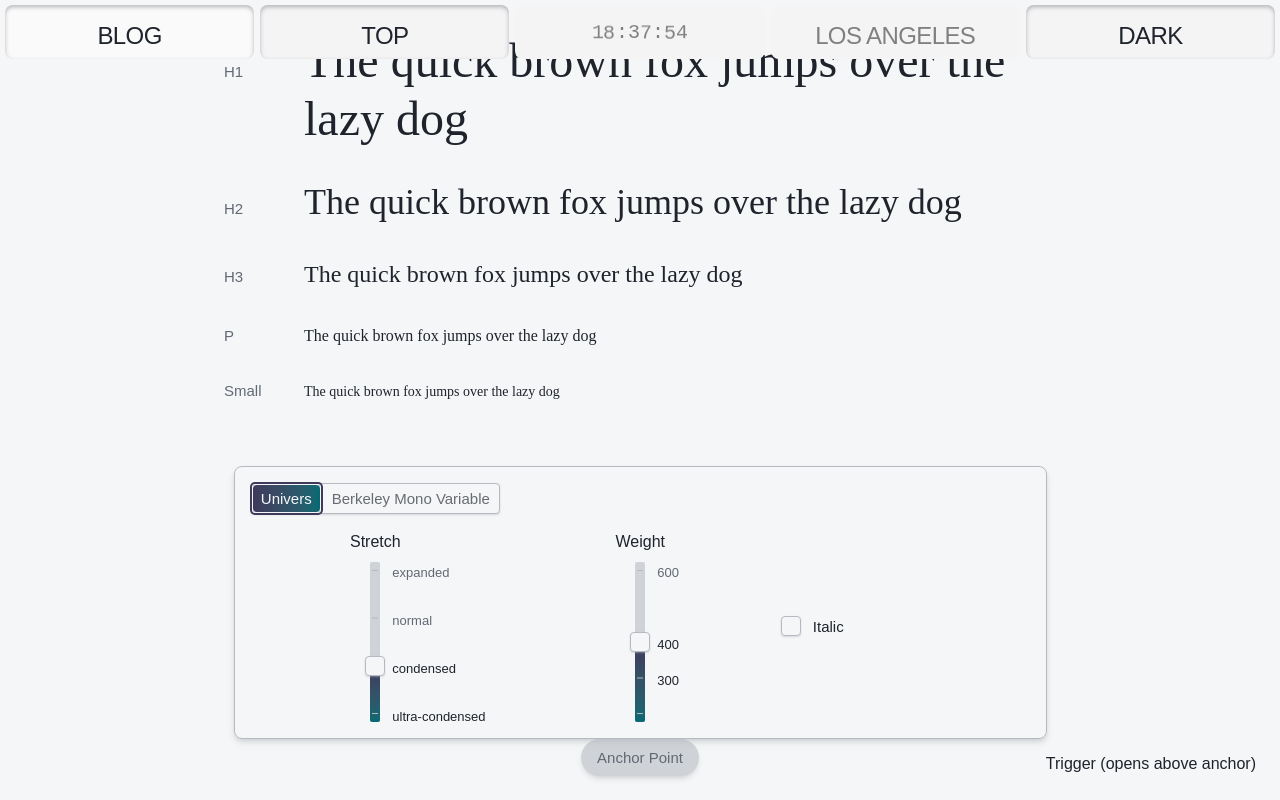
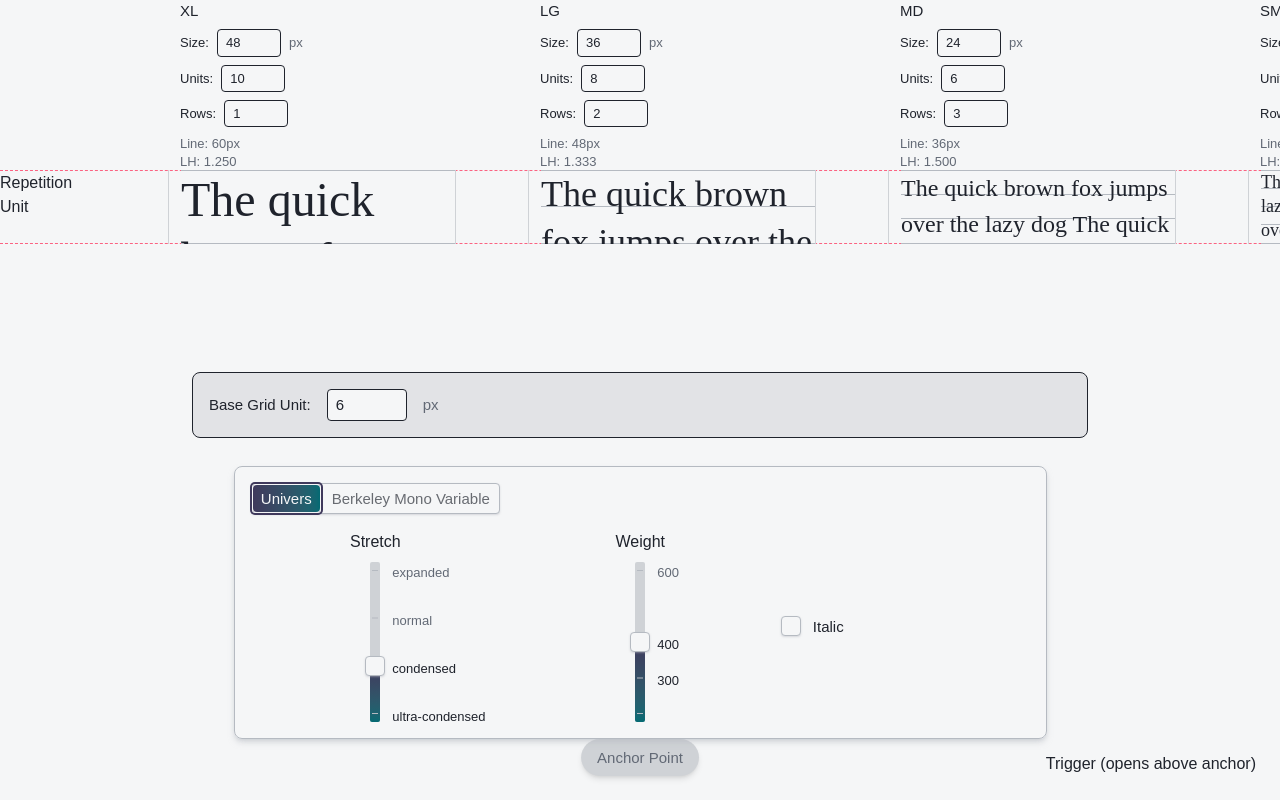
Before and after one commit to hugentobler/website, a SvelteKit app: page /typography/preview in a window 1280 px wide. Built offline with nearby package versions, Linux system fonts and the light colour scheme; a web font is replaced by a local one.

Commit message:
New type preview UI

```diff
--- a/src/lib/components/ui/Checkbox.svelte
+++ b/src/lib/components/ui/Checkbox.svelte
@@ -56,8 +56,8 @@
 			// Unchecked state
 			"data-[state=unchecked]:bg-background",
 			// Checked/Indeterminate state - gradient background
-			"data-[state=checked]:from-accent data-[state=checked]:to-primary data-[state=checked]:bg-gradient-to-br",
-			"data-[state=indeterminate]:from-accent data-[state=indeterminate]:to-primary data-[state=indeterminate]:bg-gradient-to-br",
+			"data-[state=checked]:from-accent data-[state=checked]:to-primary data-[state=checked]:bg-linear-to-br",
+			"data-[state=indeterminate]:from-accent data-[state=indeterminate]:to-primary data-[state=indeterminate]:bg-linear-to-br",
 			// Hover states
 			"data-[state=unchecked]:hover:bg-muted",
 			// Cursor states
@@ -68,7 +68,7 @@
 			"focus-visible:ring-accent focus-visible:ring-offset-background focus-visible:ring-2 focus-visible:ring-offset-1 focus-visible:outline-none",
 			// Disabled state
 			"disabled:pointer-events-none disabled:cursor-not-allowed disabled:opacity-50",
-			"data-[disabled]:pointer-events-none data-[disabled]:cursor-not-allowed data-[disabled]:opacity-50"
+			"data-disabled:pointer-events-none data-disabled:cursor-not-allowed data-disabled:opacity-50"
 		)}
 	>
 		{#snippet children({ checked, indeterminate })}
--- a/src/lib/typography/type-scale.ts
+++ b/src/lib/typography/type-scale.ts
@@ -1,42 +1,49 @@
-// Type scale configuration for typography preview
-// Defines font size and line height for each typographic level
-
-export type TypeLevel = "h1" | "h2" | "h3" | "p" | "small";
+// Type scale configuration using t-shirt sizing
+// Everything is derived from DEFAULT_TYPE_SCALE for single source of truth
 
 export type TypeScaleLevel = {
 	fontSize: number; // in pixels
-	lineHeight: number; // unitless multiplier
+	lineUnits: number; // how many grid units for line box height
+	rows: number; // how many rows to display in preview grid
 };
 
-export type TypeScale = Record<TypeLevel, TypeScaleLevel>;
+// Default base grid unit
+export const DEFAULT_BASE_GRID_UNIT = 6; // px
 
-// Default type scale values (starting points for tuning)
-export const DEFAULT_TYPE_SCALES: Record<"UNI" | "BER", TypeScale> = {
-	UNI: {
-		h1: { fontSize: 48, lineHeight: 1.2 },
-		h2: { fontSize: 36, lineHeight: 1.3 },
-		h3: { fontSize: 24, lineHeight: 1.4 },
-		p: { fontSize: 16, lineHeight: 1.5 },
-		small: { fontSize: 14, lineHeight: 1.5 },
-	},
-	BER: {
-		// Monospace typically needs tighter leading
-		h1: { fontSize: 48, lineHeight: 1.1 },
-		h2: { fontSize: 36, lineHeight: 1.2 },
-		h3: { fontSize: 24, lineHeight: 1.3 },
-		p: { fontSize: 16, lineHeight: 1.4 },
-		small: { fontSize: 14, lineHeight: 1.4 },
-	},
-};
+// Default type scale using standard size naming - SINGLE SOURCE OF TRUTH
+// lineUnits × baseGridUnit = line box height
+// lineHeight = (lineUnits × baseGridUnit) / fontSize
+export const DEFAULT_TYPE_SCALE = {
+	xl: { fontSize: 48, lineUnits: 10, rows: 1 },
+	lg: { fontSize: 36, lineUnits: 8, rows: 2 },
+	md: { fontSize: 24, lineUnits: 6, rows: 3 },
+	sm: { fontSize: 18, lineUnits: 4, rows: 4 },
+	xs: { fontSize: 14, lineUnits: 4, rows: 5 },
+} satisfies Record<string, TypeScaleLevel>;
+
+// Derive types from the DEFAULT_TYPE_SCALE
+export type TypeSize = keyof typeof DEFAULT_TYPE_SCALE;
+export type TypeScale = typeof DEFAULT_TYPE_SCALE;
 
 // Sample text for type specimens
 export const SAMPLE_TEXT = "The quick brown fox jumps over the lazy dog";
 
-// Labels for display
-export const TYPE_LEVEL_LABELS: Record<TypeLevel, string> = {
-	h1: "H1",
-	h2: "H2",
-	h3: "H3",
-	p: "P",
-	small: "Small",
-};
+// Helper to get ordered type sizes from the scale
+export function getTypeSizes(): TypeSize[] {
+	return Object.keys(DEFAULT_TYPE_SCALE) as TypeSize[];
+}
+
+// Helper function to calculate lineHeight from grid system
+export function calculateLineHeight(
+	fontSize: number,
+	lineUnits: number,
+	baseGridUnit: number,
+): number {
+	const lineBoxHeight = lineUnits * baseGridUnit;
+	return lineBoxHeight / fontSize;
+}
+
+// Helper function to calculate line box height
+export function calculateLineBoxHeight(lineUnits: number, baseGridUnit: number): number {
+	return lineUnits * baseGridUnit;
+}
--- a/src/routes/typography/+layout.svelte
+++ b/src/routes/typography/+layout.svelte
@@ -12,11 +12,11 @@
 </script>
 
 <!-- Navbar using existing system -->
-<nav
+<!-- <nav
 	class="fixed inset-x-1 top-0 z-30 mx-auto flex h-(--navbar-height) max-w-[calc(var(--container-5xl)*2)] gap-1 py-1"
 >
 	{@render navbar()}
-</nav>
+</nav> -->
 
 <!-- Main content with bottom padding for fixed navbar -->
 <div bind:this={container} class="min-h-dvh pb-(--navbar-height)">
--- a/src/routes/typography/preview/+page.svelte
+++ b/src/routes/typography/preview/+page.svelte
@@ -12,16 +12,27 @@
 		UNI_WEIGHTS,
 	} from "$lib/typography/config";
 	import {
-		DEFAULT_TYPE_SCALES,
+		calculateLineBoxHeight,
+		calculateLineHeight,
+		DEFAULT_BASE_GRID_UNIT,
+		DEFAULT_TYPE_SCALE,
+		getTypeSizes,
 		SAMPLE_TEXT,
-		TYPE_LEVEL_LABELS,
-		type TypeLevel,
-		type TypeScale,
+		type TypeSize,
 	} from "$lib/typography/type-scale";
 
 	type FontKey = keyof typeof FONTS;
 	const fonts = Object.entries(FONTS) as [FontKey, string][];
-	const typeLevels: TypeLevel[] = ["h1", "h2", "h3", "p", "small"];
+
+	// Base grid unit
+	let baseGridUnit = $state(DEFAULT_BASE_GRID_UNIT);
+
+	// Type scale state (mutable copy of default scale)
+	let typeScale = $state(structuredClone(DEFAULT_TYPE_SCALE));
+
+	// Derived: ordered type sizes and grid columns
+	const typeSizes = $derived(getTypeSizes());
+	const gridCols = $derived(`auto ${typeSizes.map(() => "1fr").join(" ")}`);
 
 	// Font toggle (allow empty)
 	let activeFont = $state<FontKey | "">("UNI");
@@ -58,19 +69,19 @@
 	// Custom anchor for popover
 	let anchorElement = $state<HTMLElement>();
 
-	// Type scale state (one for each font)
-	let uniTypeScale = $state<TypeScale>({ ...DEFAULT_TYPE_SCALES.UNI });
-	let berTypeScale = $state<TypeScale>({ ...DEFAULT_TYPE_SCALES.BER });
-
-	// Derived: active type scale based on selected font
-	const activeTypeScale = $derived(selectedFont === "UNI" ? uniTypeScale : berTypeScale);
+	// Helper to update a specific size in the type scale
+	function updateTypeScale(
+		size: TypeSize,
+		field: "fontSize" | "lineUnits" | "rows",
+		value: number
+	) {
+		typeScale[size][field] = value;
+	}
 
 	// Derived: font variation settings for specimens
 	const fontVariationSettings = $derived(
 		selectedFont === "UNI"
 			? {
-					// For Univers, we use stretch and weight
-					// Note: Univers uses font-stretch CSS property, not wdth axis
 					fontFamily: FONTS.UNI,
 					fontStretch: activeStretch,
 					fontWeight: UniWeight,
@@ -78,7 +89,6 @@
 					fontVariationSettings: undefined,
 				}
 			: {
-					// For Berkeley Mono, we use variable font axes
 					fontFamily: FONTS.BER,
 					fontStretch: undefined,
 					fontWeight: undefined,
@@ -88,18 +98,84 @@
 	);
 </script>
 
-<!-- Type Specimens Display -->
-<div class="container mx-auto max-w-4xl p-8">
-	<div class="space-y-8">
-		{#each typeLevels as level}
-			{@const scale = activeTypeScale[level]}
-			<div class="flex items-baseline gap-4">
-				<span class="text-muted-foreground w-16 shrink-0 text-sm font-medium">
-					{TYPE_LEVEL_LABELS[level]}
-				</span>
-				<p
+<div class="grid w-full grid-rows-2 overflow-x-auto">
+	<div class="grid" style:grid-template-columns={gridCols} style:gap="{baseGridUnit * 12}px">
+		<div class="w-24"></div>
+		{#each typeSizes as size}
+			{@const scale = typeScale[size]}
+			<div class="flex flex-col gap-2 pl-3">
+				<div class="text-sm font-medium uppercase">{size}</div>
+				<div class="flex items-center gap-2">
+					<label for="{size}-fontSize" class="text-xs">Size:</label>
+					<input
+						id="{size}-fontSize"
+						type="number"
+						value={scale.fontSize}
+						onchange={(e) => updateTypeScale(size, "fontSize", Number(e.currentTarget.value))}
+						min="8"
+						max="96"
+						step="1"
+						class="border-input bg-background w-16 rounded border px-2 py-1 text-xs"
+					/>
+					<span class="text-muted-foreground text-xs">px</span>
+				</div>
+				<div class="flex items-center gap-2">
+					<label for="{size}-lineUnits" class="text-xs">Units:</label>
+					<input
+						id="{size}-lineUnits"
+						type="number"
+						value={scale.lineUnits}
+						onchange={(e) => updateTypeScale(size, "lineUnits", Number(e.currentTarget.value))}
+						min="1"
+						max="20"
+						step="1"
+						class="border-input bg-background w-16 rounded border px-2 py-1 text-xs"
+					/>
+				</div>
+				<div class="flex items-center gap-2">
+					<label for="{size}-rows" class="text-xs">Rows:</label>
+					<input
+						id="{size}-rows"
+						type="number"
+						value={scale.rows}
+						onchange={(e) => updateTypeScale(size, "rows", Number(e.currentTarget.value))}
+						min="1"
+						max="10"
+						step="1"
+						class="border-input bg-background w-16 rounded border px-2 py-1 text-xs"
+					/>
+				</div>
+				<div class="text-muted-foreground text-xs">
+					<div>Line: {calculateLineBoxHeight(scale.lineUnits, baseGridUnit)}px</div>
+					<div>
+						LH: {calculateLineHeight(scale.fontSize, scale.lineUnits, baseGridUnit).toFixed(3)}
+					</div>
+				</div>
+			</div>
+		{/each}
+	</div>
+	<div
+		class="box-content grid border-collapse border-t border-b border-dashed border-(--color-raspberry-300)"
+		style:grid-template-columns={gridCols}
+		style:height="{baseGridUnit * 12}px"
+		style:gap="{baseGridUnit * 12}px"
+	>
+		<div class="w-24">Repetition Unit</div>
+		{#each typeSizes as size}
+			{@const scale = typeScale[size]}
+			<div class="relative -my-px w-72 overflow-clip border-x border-x-(--color-charcoal-200) pl-3">
+				<div
+					class="grid h-full divide-y divide-(--color-charcoal-300) overflow-hidden border-y border-y-(--color-charcoal-300)"
+					style:grid-template-rows="repeat({scale.rows}, 1fr)"
+				>
+					{#each Array(scale.rows) as _}
+						<div></div>
+					{/each}
+				</div>
+				<div
+					class="absolute inset-0 pl-3"
 					style:font-size="{scale.fontSize}px"
-					style:line-height={scale.lineHeight}
+					style:line-height={calculateLineHeight(scale.fontSize, scale.lineUnits, baseGridUnit)}
 					style:font-family={fontVariationSettings.fontFamily}
 					style:font-stretch={fontVariationSettings.fontStretch}
 					style:font-weight={fontVariationSettings.fontWeight}
@@ -107,9 +183,28 @@
 					style:font-variation-settings={fontVariationSettings.fontVariationSettings}
 				>
 					{SAMPLE_TEXT}
-				</p>
+					{SAMPLE_TEXT}
+					{SAMPLE_TEXT}
+				</div>
 			</div>
 		{/each}
+	</div>
+</div>
+
+<!-- Global Grid Unit Control -->
+<div class="bg-muted/50 container mx-auto mt-8 max-w-4xl rounded-lg border p-4">
+	<div class="flex items-center gap-4">
+		<label for="base-grid-unit" class="text-sm font-medium">Base Grid Unit:</label>
+		<input
+			id="base-grid-unit"
+			type="number"
+			bind:value={baseGridUnit}
+			min="1"
+			max="20"
+			step="1"
+			class="border-input bg-background w-20 rounded border px-2 py-1 text-sm"
+		/>
+		<span class="text-muted-foreground text-sm">px</span>
 	</div>
 </div>
 
```
